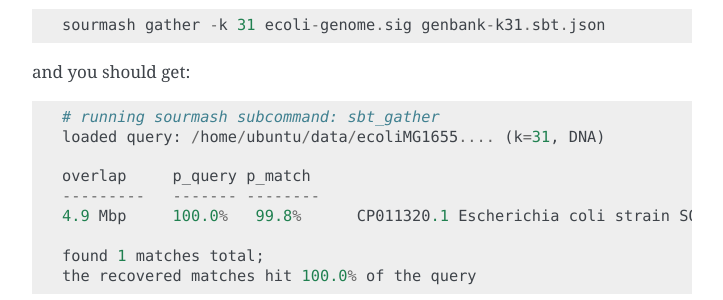
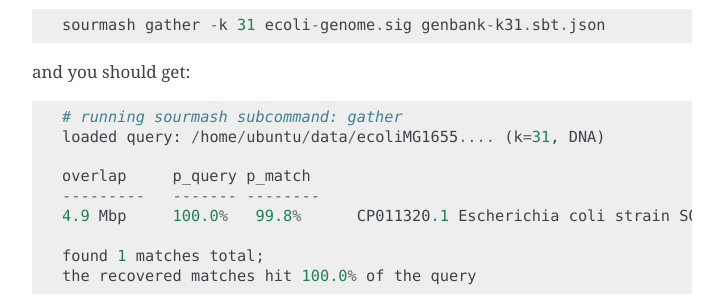
Before and after one commit to sourmash-bio/sourmash, a Sphinx documentation site: the page built from doc/tutorials.md, in a window 1280 px wide and 900 px high, scrolled down 4069 px. Shown: the part 152-452 px from the top of the window, without its empty margins (388-1111 px from the left). Built offline with Sphinx 7.4.7, drawn with Linux system fonts in a browser that asks for light colours.

Commit message:
remove tutorial references to old commands

````diff
--- a/doc/tutorials.md
+++ b/doc/tutorials.md
@@ -117,7 +117,7 @@
 ls ecoli_many_sigs
 ```
 
-Let's turn this into an easily-searchable database with `sourmash sbt_index` --
+Let's turn this into an easily-searchable database with `sourmash index` --
 
 ```
 sourmash index -k 31 ecolidb ecoli_many_sigs/*.sig
@@ -212,7 +212,7 @@
 and you should get:
 
 ```
-# running sourmash subcommand: sbt_gather
+# running sourmash subcommand: gather
 loaded query: /home/ubuntu/data/ecoliMG1655.... (k=31, DNA)
 
 overlap     p_query p_match
````
